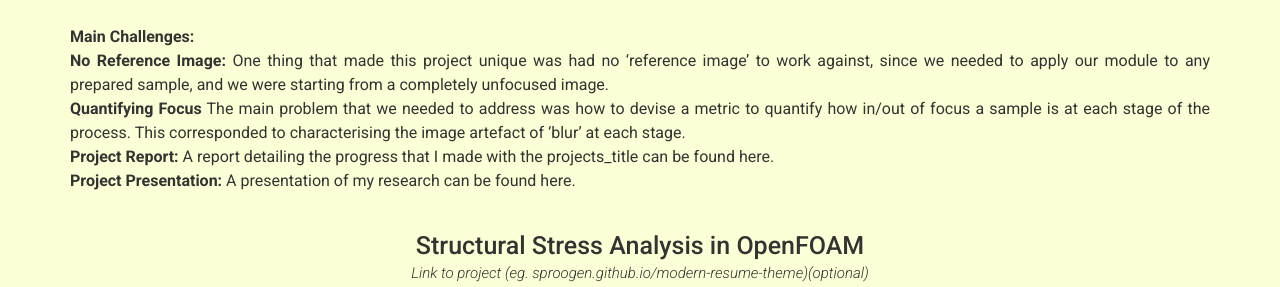
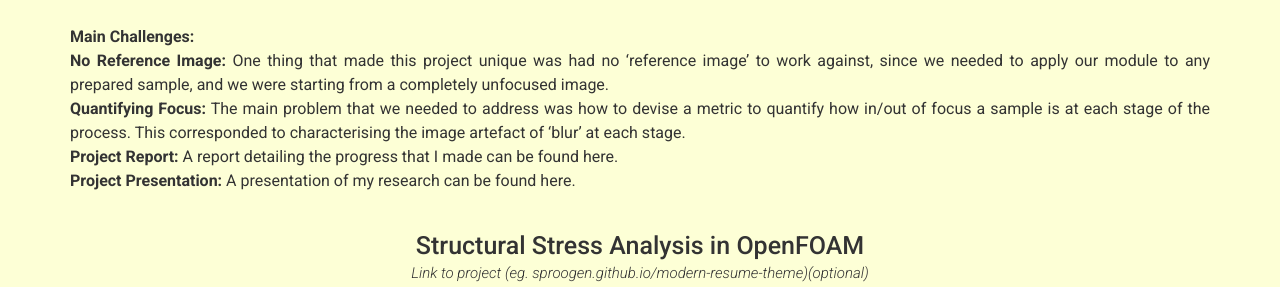
Before and after one commit to WilliamManley/WilliamManley.github.io, a Jekyll site: the page built from index.md, in a window 1280 px wide. Shown: the part 1189-1476 px from the top of the page. Built offline with Jekyll 4.4.1, drawn with Linux system fonts in a browser that asks for light colours; nearby versions of some CDN libraries.

Commit message:
as below

```diff
--- a/_data/projects.yml
+++ b/_data/projects.yml
@@ -19,12 +19,11 @@
     One thing that made this project unique was had no 'reference image' to work
     against, since we needed to apply our module to any prepared sample, and we
     were starting from a completely unfocused image. <br>
-    **Quantifying Focus**
+    **Quantifying Focus:**
     The main problem that we needed to address was how to devise a metric to
     quantify how in/out of focus a sample is at each stage of the process. This
     corresponded to characterising the image artefact of 'blur' at each stage. <br>
-    **Project Report:** A report detailing the progress that I made with the projects_title
-    can be found here. <br>
+    **Project Report:** A report detailing the progress that I made can be found here. <br>
     **Project Presentation:** A presentation of my research can be found here.
 
 
```
